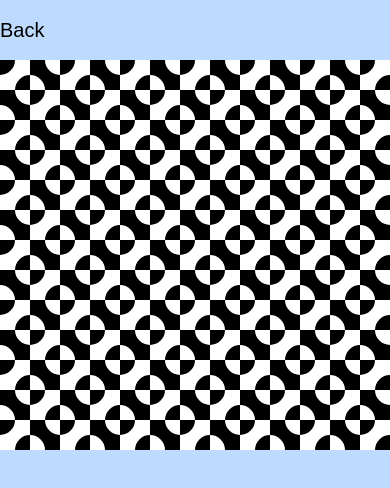
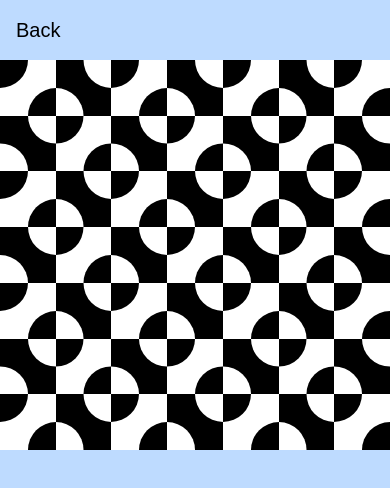
Before and after one commit to nelsmartin/personal-website, a Next.js app: page /tiles/anglesView in a window 390 px wide. Shown: the top 488 px of the page. Built offline with nearby package versions, Linux system fonts and the light colour scheme.

Commit message:
got swiping working

```diff
--- a/app/tiles/anglesView/page.tsx
+++ b/app/tiles/anglesView/page.tsx
@@ -1,45 +1,124 @@
 "use client";
-// Idea: Start with stripes (continuous blocks), swap = invert as well
-import { useState, useEffect } from "react";
+import { useState, useRef, useEffect } from "react";
 import Image from "next/image";
-import Link from "next/link"
-const CARD_COUNT = 169
+import Link from "next/link";
+
+const CARD_COUNT_MOBILE = 49; // 7x7
+const CARD_COUNT_DESKTOP = 169; // 13x13
+
 export default function Page() {
+  const [isMobile, setIsMobile] = useState(false);
+  const cardCount = isMobile ? CARD_COUNT_MOBILE : CARD_COUNT_DESKTOP;
 
-  const [matrix, setMatrix] = useState<boolean[]>(
-                () => Array(CARD_COUNT).fill(false));
+  const [matrix, setMatrix] = useState<boolean[]>(() =>
+    Array(CARD_COUNT_DESKTOP).fill(false)
+  );
+  const [isPointerDown, setIsPointerDown] = useState(false);
+  const toggledTilesRef = useRef<Set<number>>(new Set());
+  const gridRef = useRef<HTMLDivElement>(null);
 
-  const toggle = (index : number) => {
-    setMatrix(prev => {
+  useEffect(() => {
+    const checkMobile = () => {
+      setIsMobile(window.innerWidth < 640);
+    };
+
+    checkMobile();
+    window.addEventListener('resize', checkMobile);
+
+    return () => window.removeEventListener('resize', checkMobile);
+  }, []);
+
+  useEffect(() => {
+    setMatrix(Array(cardCount).fill(false));
+  }, [cardCount]);
+
+  useEffect(() => {
+    const handleGlobalPointerUp = () => {
+      setIsPointerDown(false);
+      toggledTilesRef.current.clear();
+    };
+
+    window.addEventListener("pointerup", handleGlobalPointerUp);
+    window.addEventListener("pointercancel", handleGlobalPointerUp);
+
+    return () => {
+      window.removeEventListener("pointerup", handleGlobalPointerUp);
+      window.removeEventListener("pointercancel", handleGlobalPointerUp);
+    };
+  }, []);
+
+  const toggle = (index: number) => {
+    setMatrix((prev) => {
       const next = [...prev];
       next[index] = !prev[index];
       return next;
     });
+  };
+
+  const handlePointerDown = (index: number, e: React.PointerEvent) => {
+    e.preventDefault();
+    setIsPointerDown(true);
+    toggledTilesRef.current.clear();
+    toggledTilesRef.current.add(index);
+    toggle(index);
+  };
+
+  const handlePointerEnter = (index: number, e: React.PointerEvent) => {
+    // Desktop: toggle on hover (mouse movement without button press)
+    if (e.pointerType === "mouse") {
+      toggle(index);
     }
-    const imageInit = (index : number, value: boolean) => {
-      if (index % 2 == 0) {
-        if (value) return "/tileRightNormal.svg"
-        return "/tileRightInverted.svg"
+  };
+
+  const handleTouchMove = (e: React.TouchEvent) => {
+    if (!isPointerDown) return;
+
+    e.preventDefault();
+    const touch = e.touches[0];
+    const element = document.elementFromPoint(touch.clientX, touch.clientY);
+
+    if (element) {
+      const button = element.closest('button');
+      if (button) {
+        const index = parseInt(button.getAttribute('data-index') || '-1');
+        if (index >= 0 && !toggledTilesRef.current.has(index)) {
+          toggledTilesRef.current.add(index);
+          toggle(index);
         }
-      if (value) return "/tileLeftInverted.svg"
-      return "/tileLeftNormal.svg"
       }
+    }
+  };
+
+  const imageInit = (index: number, value: boolean) => {
+    if (index % 2 === 0) {
+      if (value) return "/tileRightNormal.svg";
+      return "/tileRightInverted.svg";
+    }
+    if (value) return "/tileLeftInverted.svg";
+    return "/tileLeftNormal.svg";
+  };
 
   return (
     <main className="min-h-screen w-full flex flex-col bg-blue-200">
       <div className="w-full">
         <Link href="/tiles">
-              <p className=" inline-block text-black text-xl sm:text-3xl py-4 hover:font-bold hover:underline">Back</p>
+          <p className="inline-block text-black text-xl sm:text-3xl py-4 px-4 hover:font-bold hover:underline">
+            Back
+          </p>
         </Link>
       </div>
       <div className="flex justify-center">
-            <div className="grid grid-cols-13 place-items-center w-2xl justify-center touch-pan-y">
+        <div
+          ref={gridRef}
+          className="grid grid-cols-7 sm:grid-cols-13 place-items-center w-2xl justify-center touch-none"
+          onTouchMove={handleTouchMove}
+        >
           {matrix.map((value, index) => (
             <button
               key={index}
-                    onMouseEnter={() => toggle(index)}
-                    onTouchStart={() => toggle(index)}
-
+              data-index={index}
+              onPointerDown={(e) => handlePointerDown(index, e)}
+              onPointerEnter={(e) => handlePointerEnter(index, e)}
             >
               <Image
                 src={imageInit(index, value)}
@@ -52,39 +131,6 @@ export default function Page() {
           ))}
         </div>
       </div>
-        </main>)
+    </main>
+  );
 }
-
-
-/*
-<main className="min-h-screen w-full flex flex-col bg-blue-200">
-
-  <div className="w-full px-4">
-    <Link href="/tiles">
-      <p className="inline-block text-black text-xl sm:text-3xl py-4 hover:font-bold hover:underline">
-        Back
-      </p>
-    </Link>
-  </div>
-
-
-  <div className="flex justify-center">
-    <div className="grid grid-cols-13 place-items-center w-fit">
-      {matrix.map((value, index) => (
-        <button
-          key={index}
-          onPointerEnter={() => switchEnter(index)}
-        >
-          <Image
-            src={imageInit(index, value)}
-            alt="Truchet tile"
-            height={100}
-            width={100}
-          />
-        </button>
-      ))}
-    </div>
-  </div>
-</main>
-
-*/
```
Lines whose indentation alone changed are shown as unchanged.
